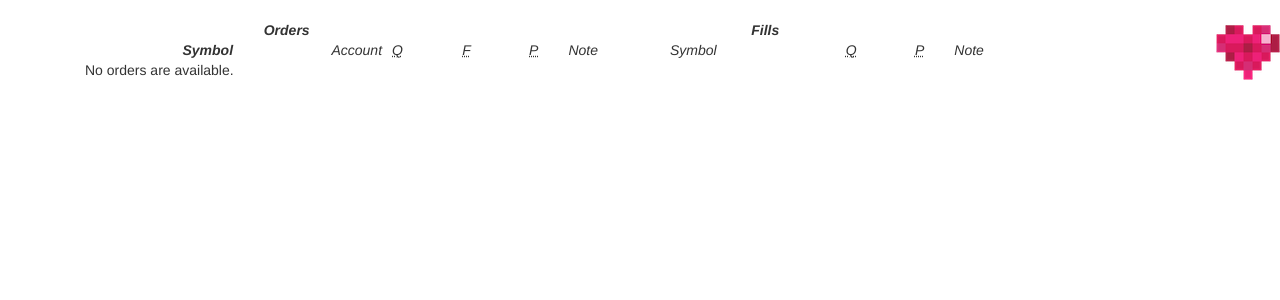
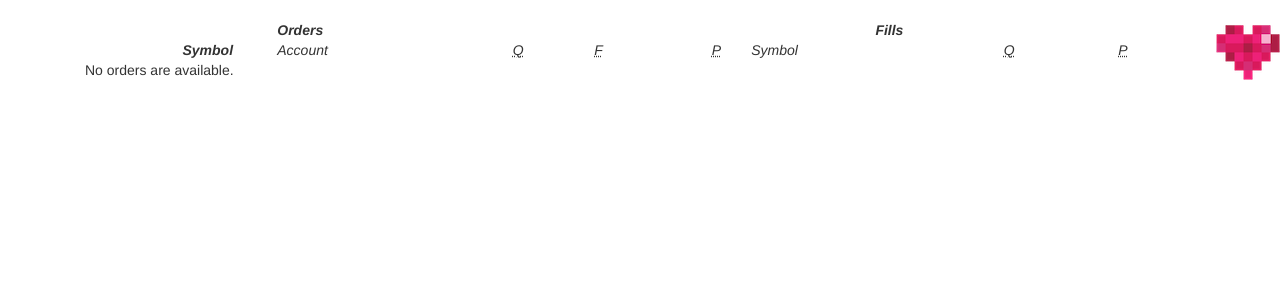
Before and after one commit to shadiakiki1986/django-zipline-2, a Django app: template zipline_app/templates/zipline_app/index.html in a window 1280 px wide. Shown: the part 52-352 px from the top of the page. Run offline with Django 3.2, Linux system fonts and the light colour scheme; the template is opened without the code that fills it, so the values that code supplies are empty; some libraries are stand-ins or nearby versions.

Commit message:
aesthetics on index

```diff
--- a/zipline_app/models/zipline_app/fill.py
+++ b/zipline_app/models/zipline_app/fill.py
@@ -14,7 +14,7 @@ from .zlmodel import ZlModel
 class Fill(models.Model):
     # 2017-01-12: unlink orders from fills and use zipline engine to perform matching
     # order = models.ForeignKey(Order, on_delete=models.CASCADE)
-    fill_text = models.CharField(max_length=200)
+    fill_text = models.CharField(max_length=200, blank=True)
     votes = models.IntegerField(default=0)
     fill_qty = models.IntegerField(default=0)
     fill_price = models.FloatField(default=0)
--- a/zipline_app/models/zipline_app/order.py
+++ b/zipline_app/models/zipline_app/order.py
@@ -13,7 +13,7 @@ from numpy import average
 # Create your models here.
 
 class Order(models.Model):
-    order_text = models.CharField(max_length=200)
+    order_text = models.CharField(max_length=200, blank=True)
     pub_date = models.DateTimeField('date published',default=timezone.now)
     asset = models.ForeignKey(Asset, on_delete=models.CASCADE, null=True)
     amount = models.IntegerField(default=0)
--- a/zipline_app/templates/zipline_app/index.html
+++ b/zipline_app/templates/zipline_app/index.html
@@ -21,10 +21,23 @@
         <div class="col-xs-1">&nbsp;</div>
         <div class="col-xs-10">
           <div class="row">
-            <div class="col-xs-1">&nbsp;</div>
-            <div class="col-xs-5 text-left"><b>Orders</b></div>
-            <div class="col-xs-1">&nbsp;</div>
-            <div class="col-xs-5 text-left"><b>Fills</b></div>
+            <div class="col-xs-7">
+              <div class="row">
+                <div class="col-xs-2">&nbsp;</div>
+                <div class="col-xs-10 text-left"><b>Orders</b></div>
+              </div>
+            </div>
+            <div class="col-xs-5">
+              <div class="row">
+                <div class="col-xs-2"></div>
+                <div class="col-xs-10">
+                  <div class="row">
+                    <div class="col-xs-2">&nbsp;</div>
+                    <div class="col-xs-10 text-left"><b>Fills</b></div>
+                  </div>
+                </div>
+              </div>
+            </div>
           </div>
         </div>
         <div class="col-xs-1">&nbsp;</div>
@@ -34,36 +47,32 @@
         <div class="col-xs-1">&nbsp;</div>
         <div class="col-xs-10">
           <div class="row">
-            <div class="col-xs-1"><b>Symbol</b></div>
-            <div class="col-xs-5">
+            <div class="col-xs-7">
               <div class="row">
-                <div class="col-xs-2">
+                <div class="col-xs-2"><b>Symbol</b></div>
+                <div class="col-xs-10">
                   <div class="row">
-                    <div class="col-xs-6">&nbsp;</div>
-                    <div class="col-xs-6">&nbsp;</div>
+                    <div class="col-xs-3">Account</div>
+                    <div class="col-xs-2"></div>
+                    <div class="col-xs-2 text-right"><abbr title="Quantity">Q</abbr></div>
+                    <div class="col-xs-2 text-right"><abbr title="Filled">F</abbr></div>
+                    <div class="col-xs-3 text-right"><abbr title="Average Price">P</abbr></div>
                   </div>
                 </div>
-                <div class="col-xs-1">Account</div>
-                <div class="col-xs-2 text-right"><abbr title="Quantity">Q</abbr></div>
-                <div class="col-xs-2 text-right"><abbr title="Filled">F</abbr></div>
-                <div class="col-xs-2 text-right"><abbr title="Average Price">P</abbr></div>
-                <div class="col-xs-3">Note</div>
               </div>
             </div>
 
-            <div class="col-xs-1">Symbol</div>
-
             <div class="col-xs-5">
               <div class="row">
-                <div class="col-xs-2">
+                <div class="col-xs-2">Symbol</div>
+
+                <div class="col-xs-10">
                   <div class="row">
-                    <div class="col-xs-6">&nbsp;</div>
-                    <div class="col-xs-6">&nbsp;</div>
+                    <div class="col-xs-4"></div>
+                    <div class="col-xs-4 text-right"><abbr title="Quantity">Q</abbr></div>
+                    <div class="col-xs-4 text-right"><abbr title="Price">P</abbr></div>
                   </div>
                 </div>
-                <div class="col-xs-2 text-right"><abbr title="Quantity">Q</abbr></div>
-                <div class="col-xs-2 text-right"><abbr title="Price">P</abbr></div>
-                <div class="col-xs-6 text-nowrap">Note</div>
               </div>
             </div>
 
@@ -86,7 +95,7 @@
         <div class="col-xs-10">
           {% for duo in minute.duos %}
           <div class="row">
-            <div class="col-xs-6">
+            <div class="col-xs-7">
               <div class="row">
                 <div class="col-xs-2">
                   {% if duo.orders|length > 0 %}
@@ -99,7 +108,7 @@
                 </div>
               </div>
             </div>
-            <div class="col-xs-6">
+            <div class="col-xs-5">
               <div class="row">
                 <div class="col-xs-2">
                   {% if duo.fills|length > 0 %}
```
Also changed, not shown: zipline_app/templates/zipline_app/_index_fills.html (+9 -4 lines), zipline_app/templates/zipline_app/_index_orders.html (+11 -3 lines).
